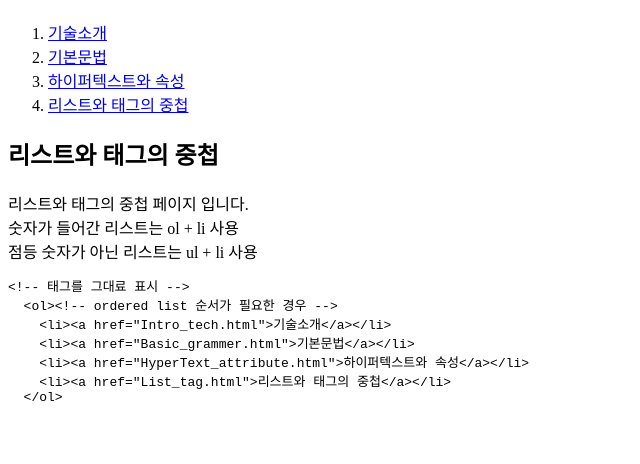
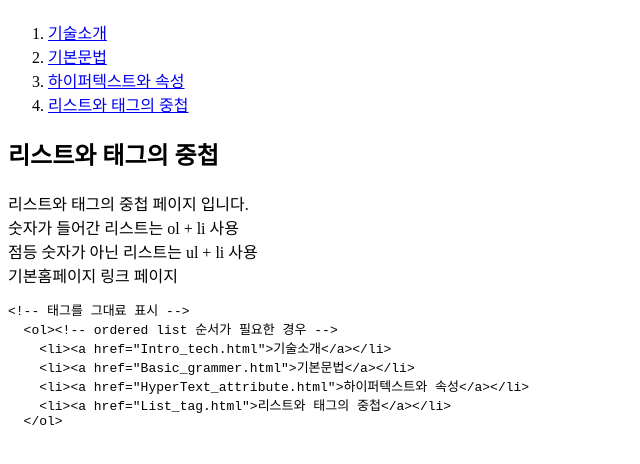
Before and after one commit to sunhnag/Atom-HTML, a plain HTML site: page List_tag.html in a window 1280 px wide. Shown: the part 60-524 px from the top of the page, without its empty margins (0-640 px from the left). Drawn offline with Linux system fonts and the light colour scheme.

Commit message:
기본홈 링크페이지들

```diff
--- a/List_tag.html
+++ b/List_tag.html
@@ -16,6 +16,7 @@
   리스트와 태그의 중첩 페이지 입니다.<br>
   숫자가 들어간 리스트는 ol + li 사용<br>
   점등 숫자가 아닌 리스트는 ul + li 사용<br>
+  기본홈페이지 링크 페이지
 
 <xmp><!-- 태그를 그대료 표시 -->
   <ol><!-- ordered list 순서가 필요한 경우 -->
```
